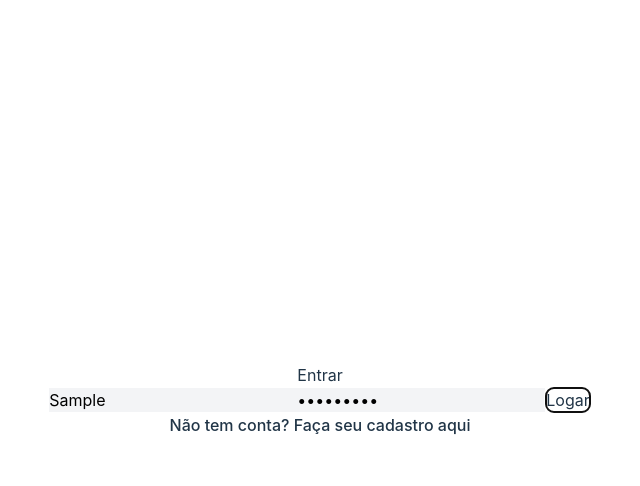
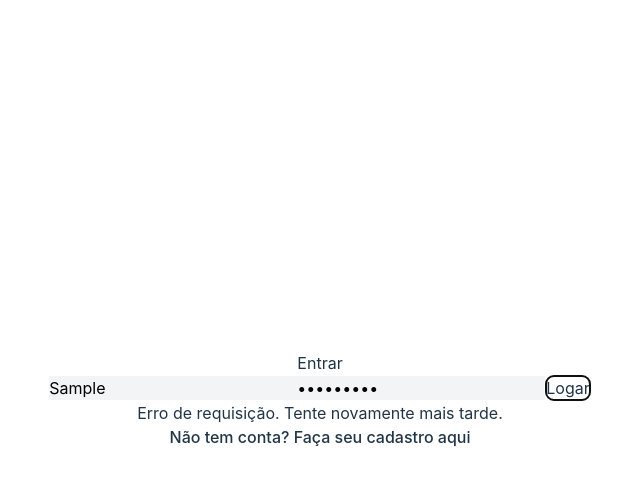
Before and after one commit to Roberto-deP-Martins/Balcao-UFF, a React (Vite) app in the folder front-balcao-uff/: page /login in a window 1280 px wide. Both pictures are taken after typing "Sample", "Sample123" into the empty fields and a click on the button "Logar". Shown: the top 486 px of the page, without its empty margins (320-960 px from the left). Built offline with nearby package versions, Linux system fonts and the light colour scheme; no server answers.

Commit message:
feat: adicionar feedback de erro ao criar anúncio e fazer login

```diff
--- a/front-balcao-uff/src/presentation/AdvertiseScene/ListAdvertise.tsx
+++ b/front-balcao-uff/src/presentation/AdvertiseScene/ListAdvertise.tsx
@@ -12,6 +12,7 @@ const ListAdvertise = () => {
   const [location, setLocation] = useState<string>('');
   const [userId, setUserId] = useState<number | ''>('');
   const [advertises, setAdvertises] = useState<any[]>([]);
+  const [error, setError] = useState<string>(''); // Estado para a mensagem de erro
 
   useEffect(() => {
     const fetchAdvertises = async () => {
@@ -48,6 +49,7 @@ const ListAdvertise = () => {
 
   const handleSave = async (e: React.FormEvent<HTMLFormElement>) => {
     e.preventDefault();
+    setError(''); // Limpar a mensagem de erro antes de tentar salvar
 
     const token = localStorage.getItem('token');
 
@@ -73,12 +75,13 @@ const ListAdvertise = () => {
       });
 
       if (!response.ok) {
-        throw new Error('Erro ao salvar anúncio');
+        const errorData = await response.json();
+        setError(`Erro ao salvar anúncio: ${errorData.message || 'Verifique os dados e tente novamente.'}`);
+        return;
       }
 
       const data = await response.json();
       console.log('Anúncio salvo com sucesso:', data);
-
 
       setTitle('');
       setDescription('');
@@ -89,6 +92,7 @@ const ListAdvertise = () => {
       setUserId('');
       setActiveTab('list');
     } catch (error) {
+      setError('Erro ao salvar anúncio. Verifique os dados e tente novamente.');
       console.error('Erro ao salvar anúncio:', error);
     }
   };
@@ -126,6 +130,11 @@ const ListAdvertise = () => {
 
       {activeTab === 'create' && (
         <form onSubmit={handleSave} className="space-y-4 p-4">
+          {error && (
+            <div className="text-red-500 mb-4">
+              {error}
+            </div>
+          )}
           <input
             type="text"
             placeholder="Título"
--- a/front-balcao-uff/src/presentation/Login/Login.tsx
+++ b/front-balcao-uff/src/presentation/Login/Login.tsx
@@ -4,6 +4,7 @@ import { useNavigate } from 'react-router-dom';
 const Login = () => {
   const [cpf, setCpf] = useState('');
   const [password, setPassword] = useState('');
+  const [error, setError] = useState(''); // Estado para mensagem de erro
   const navigate = useNavigate();
 
   const handleSubmit = async (e: React.FormEvent<HTMLFormElement>) => {
@@ -22,12 +23,15 @@ const Login = () => {
         const data = await response.json();
         localStorage.setItem('token', data.token);
         console.log('Login bem-sucedido, token salvo no localStorage.');
+        setError('');
 
         navigate('/');
       } else {
+        setError('Erro na autenticação. Verifique suas credenciais e tente novamente.');
         console.error('Erro na autenticação:', response.statusText);
       }
     } catch (error) {
+      setError('Erro de requisição. Tente novamente mais tarde.');
       console.error('Erro de requisição:', error);
     }
   };
@@ -65,6 +69,11 @@ const Login = () => {
           Logar
         </button>
       </form>
+      {error && (
+        <div className="mt-4 text-red-500">
+          {error}
+        </div>
+      )}
       <a
         href="#"
         className="mt-4 text-sm text-blue-600 hover:underline"
```
